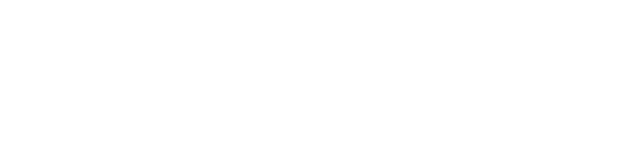
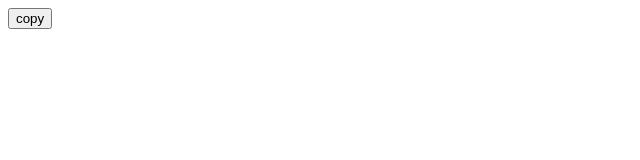
Before and after one commit to silverwind/clippie, a website: page index.html in a window 1280 px wide. Shown: the whole page, without its empty margins (0-640 px from the left). Drawn offline with Linux system fonts and the light colour scheme.

Commit message:
tweak html

```diff
--- a/index.html
+++ b/index.html
@@ -1,8 +1,6 @@
-<!DOCTYPE html><html><head></head><body><script type="module">
+<!DOCTYPE html><html><head></head><body><button>copy</button><script type="module">
   import {clippie} from "./index.js";
-  try {
+  document.querySelector('button').addEventListener("click", async () => {
     console.info(await clippie("sometext"));
-  } catch (err) {
-    console.error(err);
-  }
+  });
 </script></body></html>
```
